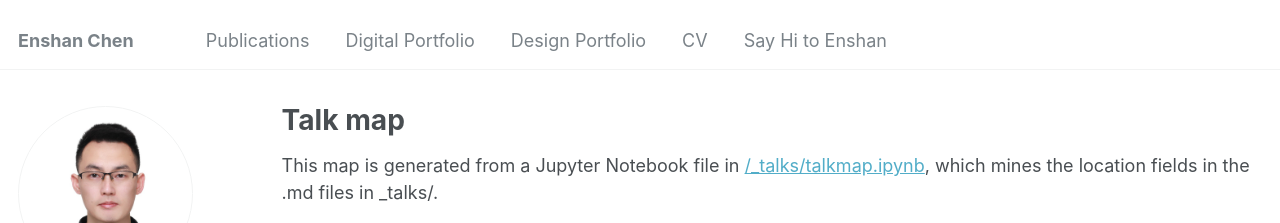
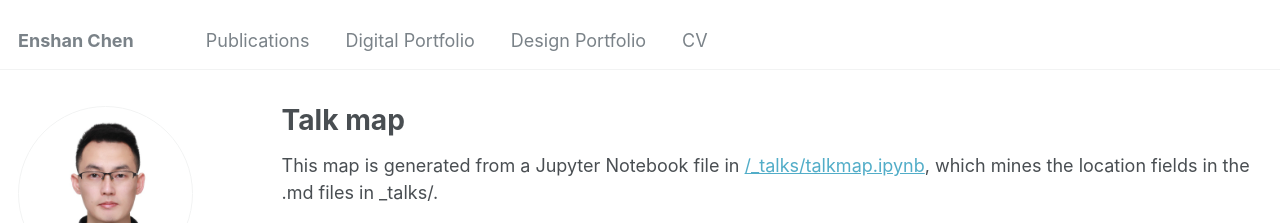
Before and after one commit to 1309928130/1309928130.github.io, a Jekyll site: the page built from _pages/talkmap.html, in a window 1280 px wide. Shown: the top 223 px of the page. Built offline with Jekyll 4.4.1, drawn with Linux system fonts in a browser that asks for light colours; nearby versions of some CDN libraries; some web fonts are replaced.

Commit message:
Remove Say Hi to Enshan from site navigation.
Co-authored-by: Cursor <cursoragent@cursor.com>

```diff
--- a/_data/navigation.yml
+++ b/_data/navigation.yml
@@ -28,6 +28,3 @@ main:
 
 #  - title: "Guide"
 #    url: /markdown/
-
-  - title: "Say Hi to Enshan"
-    url: /say-hi-to-enshan/
```
